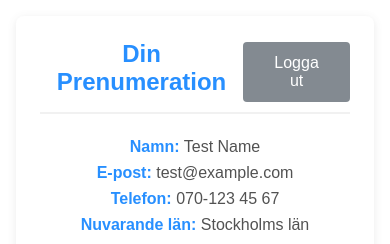
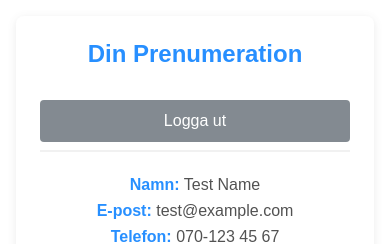
Before and after one commit to Buddwar/maddec, a plain HTML site: page Trafik/subscription.html in a window 390 px wide. Shown: the top 244 px of the page. Drawn offline with nearby package versions, Linux system fonts and the light colour scheme; no server answers.

Commit message:
fixat knappar i Din Prenumeration för användaren/prenumeranten

```diff
--- a/Trafik/styles/subscription.css
+++ b/Trafik/styles/subscription.css
@@ -46,13 +46,15 @@ main {
 }
 .subscription-header {
     display: flex;
+    flex-wrap: wrap;
     justify-content: space-between;
     align-items: center;
-    text-align: center;
+    gap: 1rem;
     margin-bottom: 1.5rem;
     padding-bottom: 0.5rem;
     border-bottom: 2px solid #eee;
 }
+
 .subscription-header h2 {
     color: var(--button-color);
     margin-bottom: 0.5rem;
@@ -115,9 +117,19 @@ button {
 .cancel-button {
     background-color: #6c757d;
     color: #fff;
+    padding: 0.75rem 1.5rem;
+    border: none;
+    border-radius: 0.25rem;
+    cursor: pointer;
+    transition: opacity 0.3s;
+    margin-top: 0.5rem;
 }
 button:hover {
     opacity: 0.9;
+}
+.extend-button:hover {
+    background-color: var(--button-color);
+    color: #fff;
 }
 .success-message {
     color: #28a745;
@@ -148,3 +160,16 @@ button:hover {
     0% { transform: rotate(0deg); }
     100% { transform: rotate(360deg); }
   }
+
+  @media (max-width: 500px) {
+  .subscription-header {
+    flex-direction: column;
+    align-items: center;
+    text-align: center;
+  }
+
+  .cancel-button {
+    width: 100%;
+    text-align: center;
+  }
+}
```
